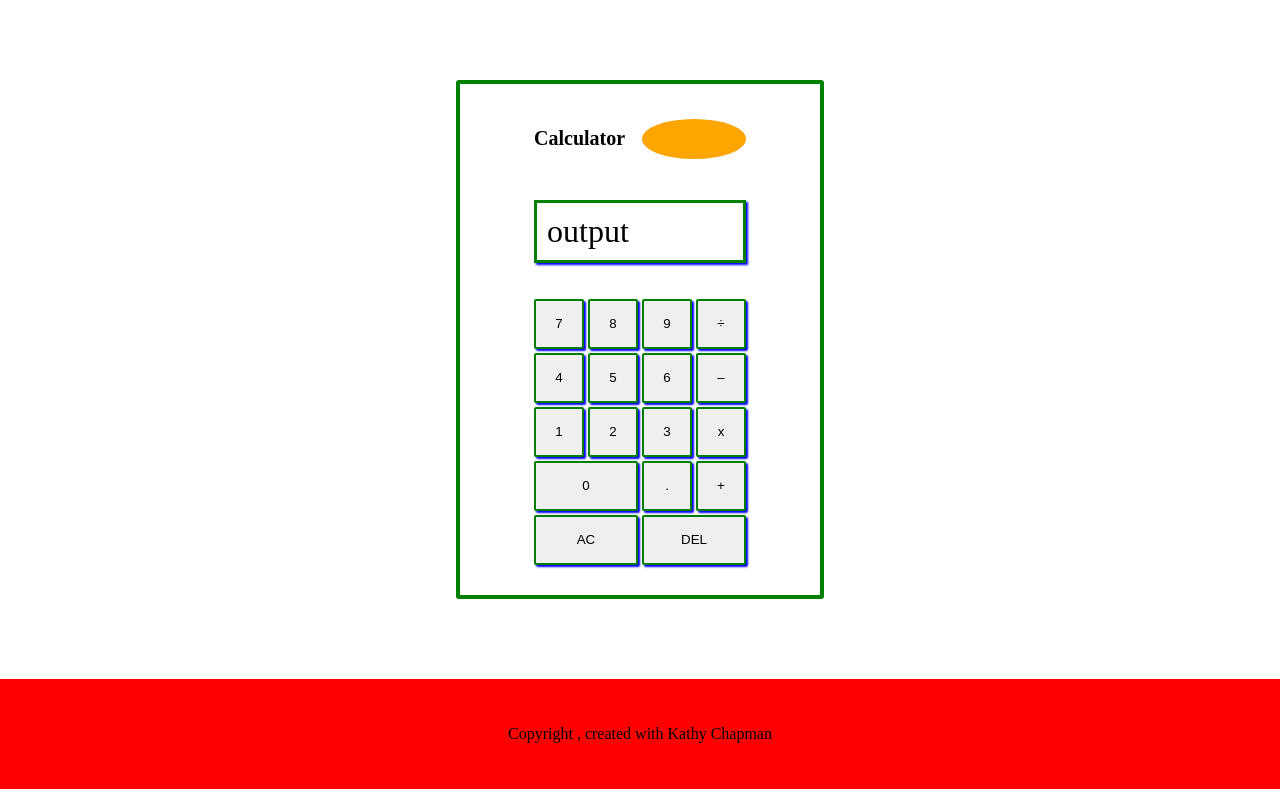
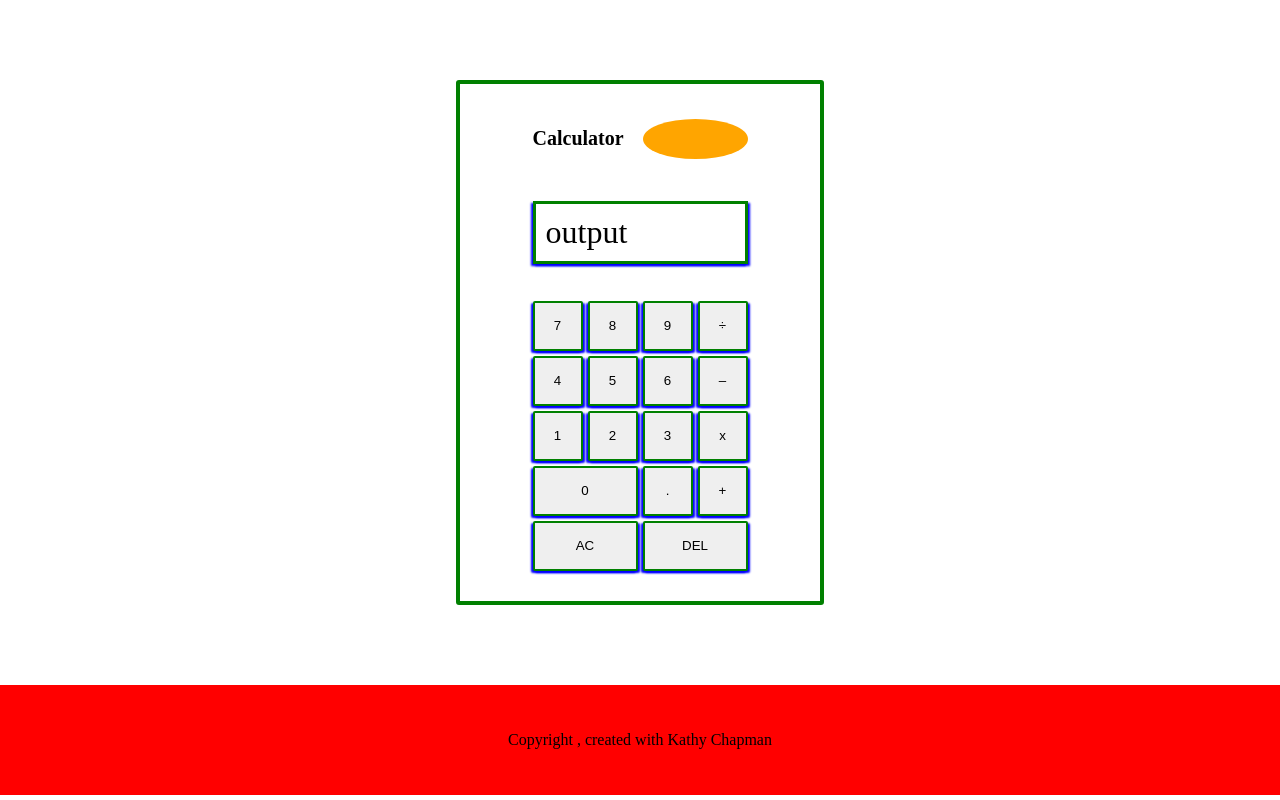
Before and after one commit to K95Monty/Calculator, a plain HTML site: page index.html in a window 1280 px wide. Drawn offline with Linux system fonts and the light colour scheme.

Commit message:
Add files via upload
more styling - for the top of calculator

```diff
--- a/css/styles.css
+++ b/css/styles.css
@@ -14,7 +14,7 @@ body {
     font-size: 2em;
     display: grid;
     grid-template-columns: repeat(4, 50px);
-    grid-gap: 4px;
+    grid-gap: 5px;
     justify-content: center;
     align-items: center;
 }
@@ -23,7 +23,8 @@ body {
     grid-column: 1 / span 4;
     padding: 10px;
     border: 3px solid green;
-    box-shadow: 2px 2px 2px blue;
+    box-shadow: 2px 2px 2px blue,
+                -2px 2px 2px blue;
 }
 
 button {
@@ -32,12 +33,15 @@ button {
     height: 50px;
     border: 2px solid green;
     border-radius: 2px;
-    box-shadow: 2px 2px 2px blue;
+    box-shadow: 2px 2px 2px blue,
+                -2px 2px 2px blue;
 }
 
 button:hover, button:active {
     background-color: red;
     box-shadow: 2px 2px 2px blue,
+                -2px 2px 2px blue,
+                -3px 3px 3px blue,
                 3px 3px 3px blue;
 }
 
```
